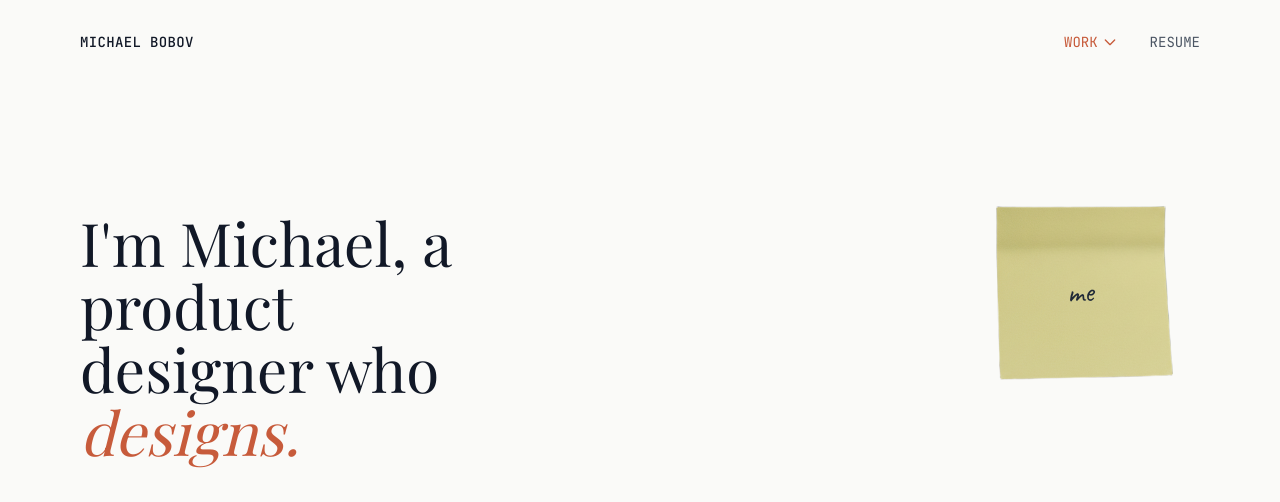
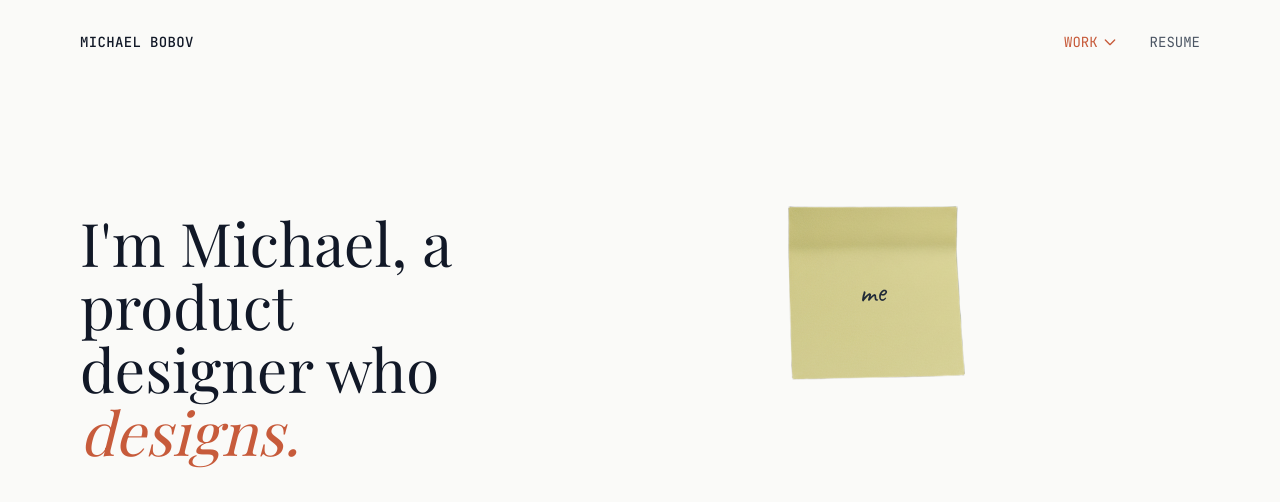
Before and after one commit to michaelbobov/Portfolio, a Next.js app: page / in a window 1280 px wide. Shown: the top 502 px of the page. Built offline with nearby package versions, Linux system fonts and the light colour scheme.

Commit message:
Add clickable sticky note that redirects to /me page

```diff
--- /dev/null
+++ b/app/me/page.tsx
@@ -0,0 +1,18 @@
+'use client';
+
+import { useEffect } from 'react';
+
+export default function MePage() {
+  useEffect(() => {
+    // Redirect to the external site
+    window.location.href = 'https://mishaos1-9z8a073im-michaelbobov-gmailcoms-projects.vercel.app/';
+  }, []);
+
+  return (
+    <main className="bg-[#FAFAF8] min-h-screen flex items-center justify-center">
+      <div className="text-center">
+        <p className="text-gray-600">Redirecting...</p>
+      </div>
+    </main>
+  );
+}
--- a/app/page.tsx
+++ b/app/page.tsx
@@ -241,9 +241,12 @@ export default function Home() {
             initial={{ opacity: 0, y: 20 }}
             animate={{ opacity: 1, y: 0 }}
             transition={{ duration: 0.8, delay: 0.2 }}
-            className="-mt-16 lg:-mt-20 flex justify-center lg:justify-end items-start lg:mr-[-40px]"
+            className="-mt-16 lg:-mt-20 flex justify-center lg:justify-start items-start lg:ml-8"
           >
-            <div className="relative">
+            <Link
+              href="/me"
+              className="relative block"
+            >
               <Image
                 src={isHovered ? "/postitbend.png" : "/stickynote.png"}
                 alt="Sticky Note"
@@ -278,7 +281,7 @@ export default function Home() {
                 src="/sounds/Book Page Turn Flip Sound Effect.mp3"
                 preload="auto"
               />
-            </div>
+            </Link>
           </motion.div>
         </div>
       </section>
```
